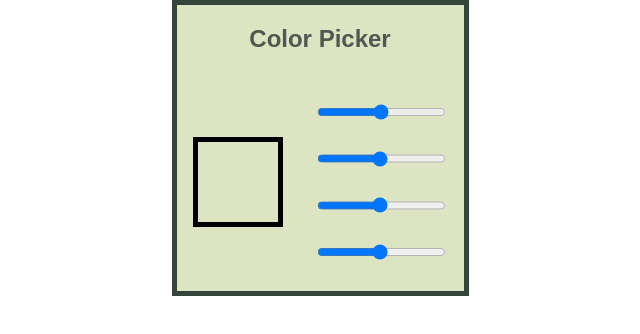
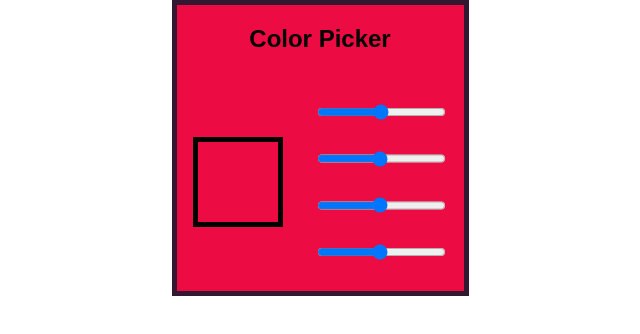
Before and after one commit to msolone/color-picker, a React (Create React App) app: page / in a window 1280 px wide. Shown: the top 334 px of the page, without its empty margins (320-960 px from the left). Built offline with nearby package versions, Linux system fonts and the light colour scheme.

Commit message:
CSS Updates

```diff
--- a/src/App.css
+++ b/src/App.css
@@ -7,10 +7,10 @@
 
 .App {
   text-align: center;
-  border: 5px solid #36453B;
+  border: 5px solid #331832;
   height: 100%;
-  background-color:  rgb(221, 228, 194);
-  color: #515751
+  background-color: #EC0B43;
+  color: black;
 
 }
 
```
